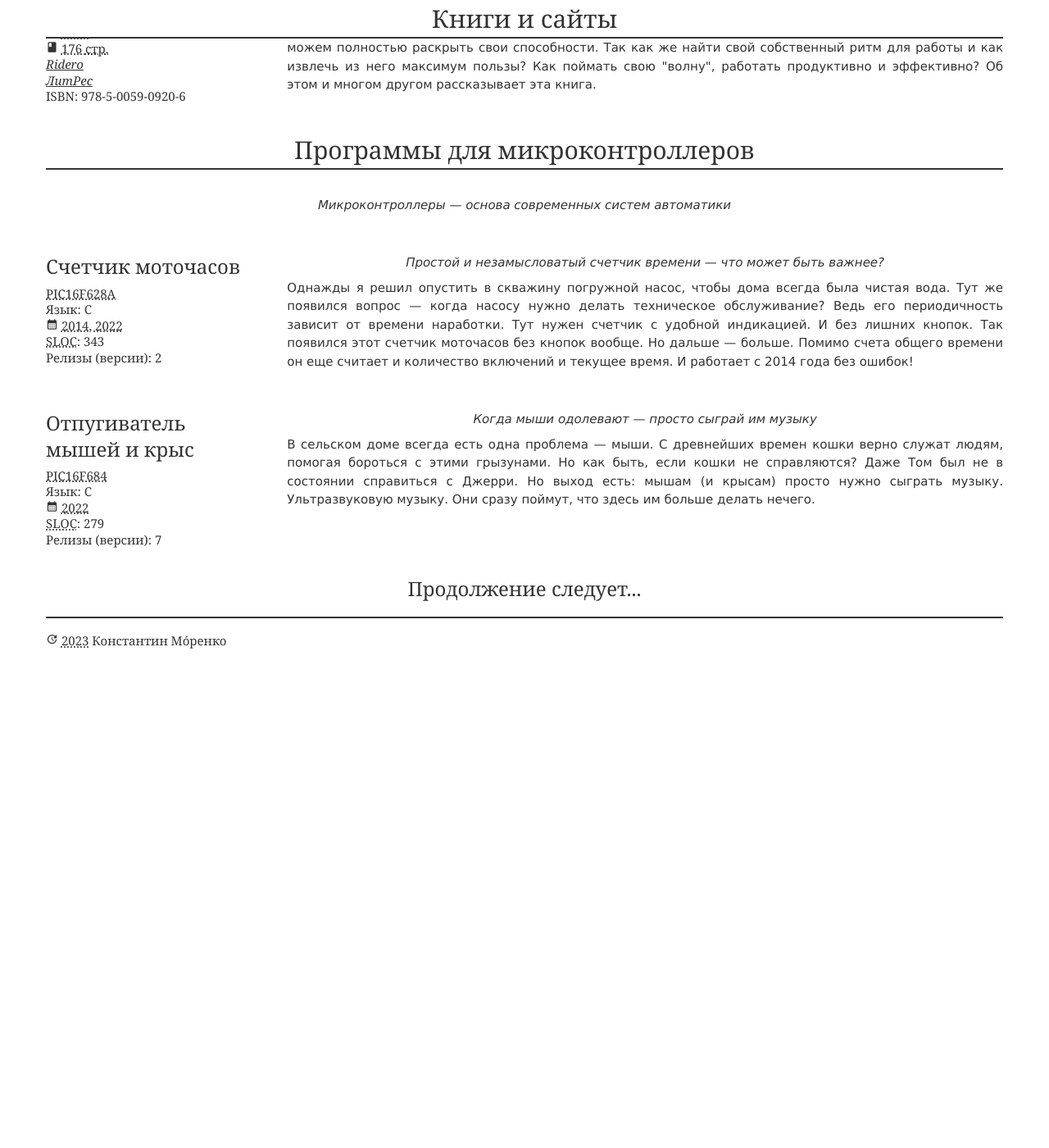
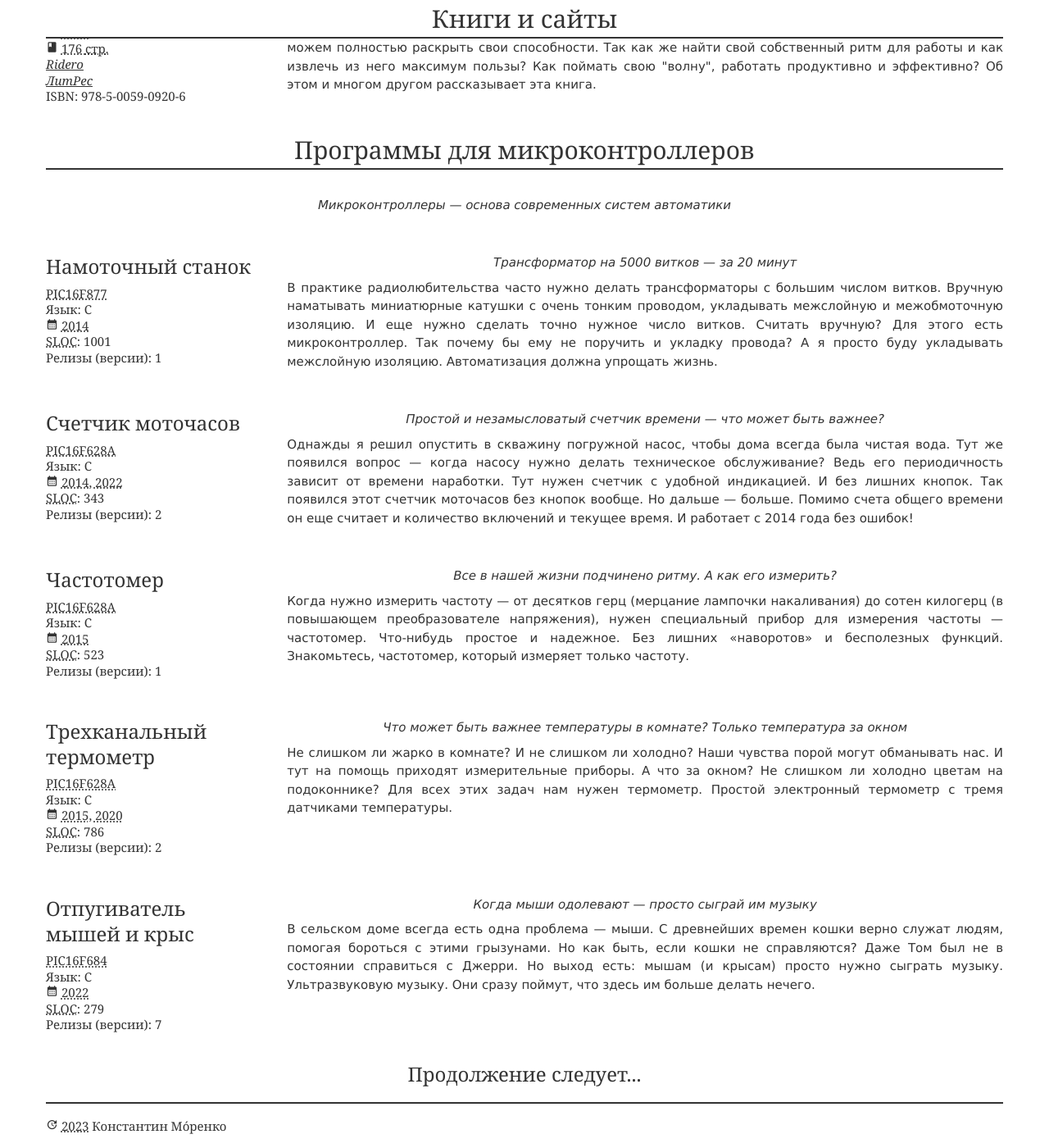
Before and after one commit to konstantin-morenko/jresume, a Jekyll site: the page built from index.md, in a window 1280 px wide and 1400 px high, scrolled down 6402 px. Shown: the whole window at 82% size. Built offline with Jekyll 4.4.1, drawn with Linux system fonts in a browser that asks for light colours; before the commit the page ends 7211 px from its top, so only the background shows below that.

Commit message:
+3 microcontroller devices

```diff
--- a/_data/microchip.yml
+++ b/_data/microchip.yml
@@ -3,6 +3,24 @@ header: Программы для микроконтроллеров
 description: Микроконтроллеры — основа современных систем автоматики
 
 cards:
+
+- name: Намоточный станок
+  platform: PIC16F877
+  years: 2014
+  language: C
+  SLOC: 1001
+  releases: 1
+
+  quote: Трансформатор на 5000 витков — за 20 минут
+  description: |
+
+    В практике радиолюбительства часто нужно делать трансформаторы с
+    большим числом витков.  Вручную наматывать миниатюрные катушки с
+    очень тонким проводом, укладывать межслойную и межобмоточную
+    изоляцию.  И еще нужно сделать точно нужное число витков.  Считать
+    вручную?  Для этого есть микроконтроллер.  Так почему бы ему не
+    поручить и укладку провода?  А я просто буду укладывать межслойную
+    изоляцию.  Автоматизация должна упрощать жизнь.
 
 - name: Счетчик моточасов
   platform: PIC16F628A
@@ -23,6 +41,39 @@ cards:
     общего времени он еще считает и количество включений и текущее
     время.  И работает с 2014 года без ошибок!
 
+- name: Частотомер
+  platform: PIC16F628A
+  years: 2015
+  language: C
+  SLOC: 523
+  releases: 1
+
+  quote: Все в нашей жизни подчинено ритму.  А как его измерить?
+  description: |
+
+    Когда нужно измерить частоту — от десятков герц (мерцание лампочки
+    накаливания) до сотен килогерц (в повышающем преобразователе
+    напряжения), нужен специальный прибор для измерения частоты —
+    частотомер.  Что-нибудь простое и надежное.  Без лишних
+    «наворотов» и бесполезных функций.  Знакомьтесь, частотомер,
+    который измеряет только частоту.
+
+- name: Трехканальный термометр
+  platform: PIC16F628A
+  years: 2015, 2020
+  language: C
+  SLOC: 786
+  releases: 2
+
+  quote: Что может быть важнее температуры в комнате?  Только температура за окном
+  description: |
+
+    Не слишком ли жарко в комнате?  И не слишком ли холодно?  Наши
+    чувства порой могут обманывать нас.  И тут на помощь приходят
+    измерительные приборы.  А что за окном?  Не слишком ли холодно
+    цветам на подоконнике?  Для всех этих задач нам нужен термометр.
+    Простой электронный термометр с тремя датчиками температуры.
+
 - name: Отпугиватель мышей и крыс
   platform: PIC16F684
   years: 2022
```
